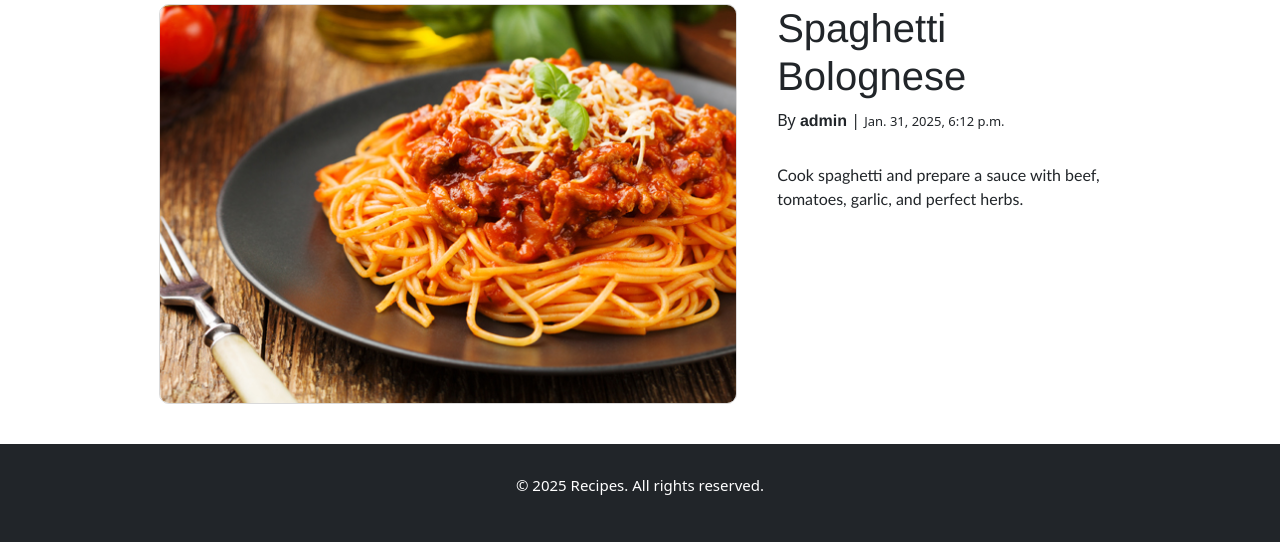
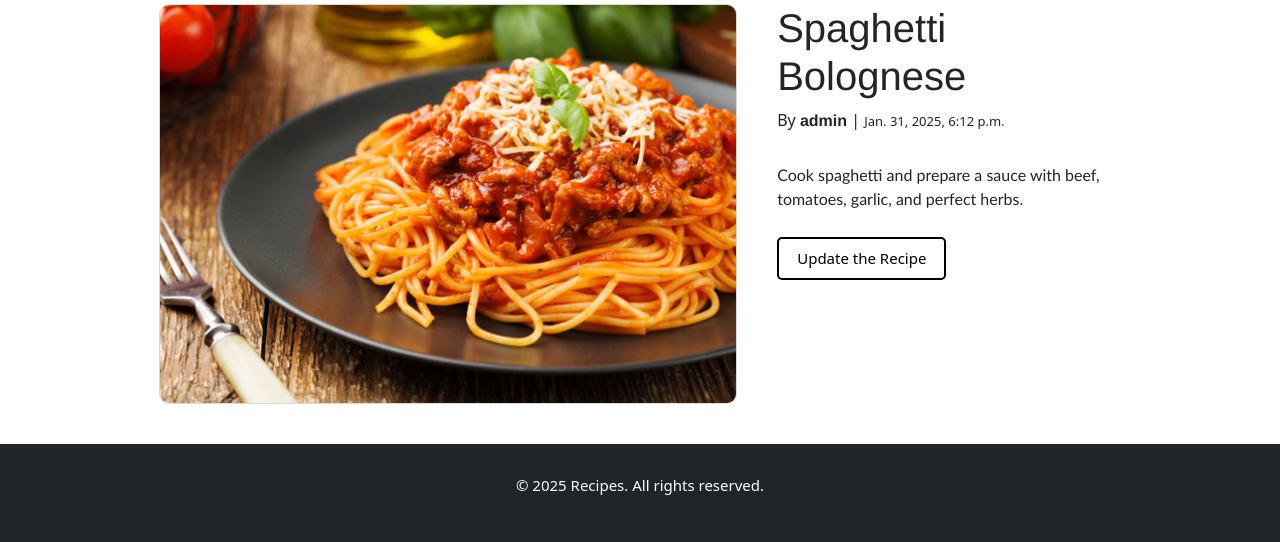
Before and after one commit to mohamedmostafa33/recipes_app, a Django app: page /recipe/1 in a window 1280 px wide. Shown: the part 116-658 px from the top of the page. Run offline with Django 5.2, Linux system fonts and the light colour scheme; a user stored in the database is signed in; data comes from the database, SQL or seed files in the repository; both versions use the stored data as it was after the commit.

Commit message:
Finish UpdateView for recipes update

```diff
--- a/recipes/templates/recipes/recipe_detail.html
+++ b/recipes/templates/recipes/recipe_detail.html
@@ -10,6 +10,9 @@
         <h1>{{ recipe.title }}</h1>
         <p>By <span class="recipe-auth">{{ recipe.author }}</span> | <span class="recipe-date">{{ recipe.created_at }}</span></p>
         <p class="recipe-desc">{{ recipe.description }}</p>
+        {% if recipe.author == user %}
+        <a href="{% url 'recipe-update' recipe.pk %}" class="rec-li edit-b">Update the Recipe</a>
+        {% endif %}
     </div>
 </div>
 
--- a/recipes/urls.py
+++ b/recipes/urls.py
@@ -4,8 +4,8 @@ from . import views
 urlpatterns = [
     path('', views.landing, name="recipes-landing"),
     path('home/', views.RecipeListView.as_view(), name="recipes-home"),
+    path('about/', views.about, name="recipes-about"),
     path('recipe/<int:pk>', views.RecipeDetailView.as_view(), name="recipe-detail"),
-        path('recipe/create/', views.RecipeCreateView.as_view(), name="recipe-create"),
-    path('about/', views.about, name="recipes-about"),
-
+    path('recipe/create/', views.RecipeCreateView.as_view(), name="recipe-create"),
+    path('recipe/<int:pk>/update/', views.RecipeUpdateView.as_view(), name="recipe-update")
 ]
--- a/recipes/views.py
+++ b/recipes/views.py
@@ -1,7 +1,7 @@
 from django.shortcuts import render
 from . import models
 from django.contrib.auth.decorators import login_required
-from django.views.generic import ListView, DetailView, CreateView
+from django.views.generic import ListView, DetailView, CreateView, UpdateView
 from django.contrib.auth.mixins import LoginRequiredMixin
 from django.urls import reverse_lazy
 
@@ -44,5 +44,19 @@ class RecipeCreateView(LoginRequiredMixin, CreateView):
     def get_success_url(self):
         return reverse_lazy('recipe-detail', kwargs={'pk':self.object.pk})
 
+class RecipeUpdateView(LoginRequiredMixin ,UpdateView):
+    model = models.Recipe
+    template_name = 'recipes/recipe_update.html'
+    fields = ['title', 'description', 'image']
+
+    def form_valid(self, form):
+        form.instance.author = self.request.user
+        return super().form_valid(form)
+
+    def get_success_url(self):
+        return reverse_lazy('recipe-detail', kwargs={'pk':self.object.pk})
+
+
+
 def about(request):
     return render(request, 'recipes/about.html', {'title' : 'About us'})
--- a/static/recipes/css/custom.css
+++ b/static/recipes/css/custom.css
@@ -98,3 +98,9 @@
 .recipe-date{
     font-size: 13px;
 }
+
+.edit-b{
+    margin-top: 10px;
+    font-size: 15px;
+    padding: 8px 18px;
+}
```
Also changed, not shown: recipes/templates/recipes/recipe_update.html (added, +43 -0 lines), db.sqlite3.
